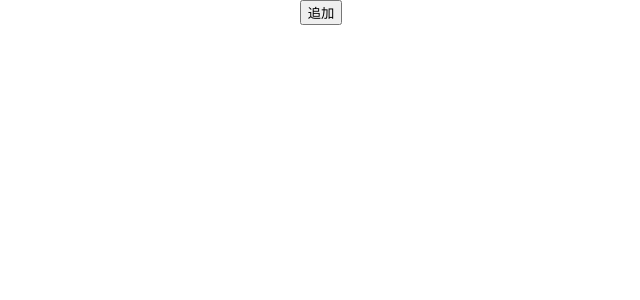
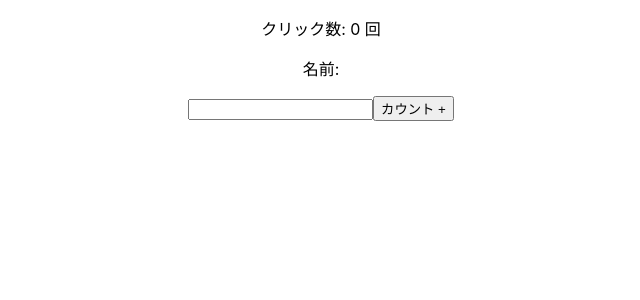
Before and after one commit to jnk1/2020-react-react-hooks, a React (Create React App) app: page / in a window 1280 px wide. Shown: the top 300 px of the page, without its empty margins (319-959 px from the left). Built offline with nearby package versions, Linux system fonts and the light colour scheme.

Commit message:
第8回 useEffectに触れてみよう

```diff
--- a/src/App.js
+++ b/src/App.js
@@ -3,7 +3,9 @@
 // import Counter from './components/Counter';
 // import CounterHook from './components/CounterHook';
 // import FormHook from  './components/FormHook';
-import ItemHook from './components/ItemHook';
+// import ItemHook from './components/ItemHook';
+// import ClassEffect from './components/ClassEffect';
+import EffectHook from './components/EffectHook';
 
 function App() {
   return (
@@ -11,7 +13,9 @@
       {/* <Counter />
       <CounterHook /> */}
       {/* <FormHook /> */}
-      <ItemHook />
+      {/* <ItemHook /> */}
+      {/* <ClassEffect /> */}
+      <EffectHook />
     </div>
   );
 }
--- /dev/null
+++ b/src/components/ClassEffect.js
@@ -0,0 +1,34 @@
+import React, { Component } from 'react'
+
+class ClassEffect extends Component {
+  constructor(props) {
+    super(props);
+    this.state = {
+      count: 0,
+    };
+  }
+
+  componentDidMount() {
+    document.title = `クリック数: ${this.state.count} 回`;
+  }
+
+  componentDidUpdate() {
+    document.title = `クリック数: ${this.state.count} 回`;
+  }
+
+  render() {
+    console.log(this.state)
+    return (
+      <div>
+        <p>クリック数: {this.state.count} 回</p>
+        <button
+          onClick={() => this.setState({ count: this.state.count + 1 })}
+        >
+          カウント +
+        </button>
+      </div>
+    )
+  }
+}
+
+export default ClassEffect
--- /dev/null
+++ b/src/components/EffectHook.js
@@ -0,0 +1,28 @@
+import React, { useState, useEffect } from 'react'
+
+function EffectHook() {
+  const [count, setCount] = useState(0);
+  const [name, setName] = useState('');
+
+  useEffect(() => {
+    document.title = `クリック数: ${count} 回`;
+    console.log('render');
+  }, [count]);
+
+  return (
+    <div>
+      <p>クリック数: {count} 回</p>
+      <p>名前: {name}</p>
+      <input
+        type="text"
+        value={name}
+        onChange={e => setName(e.target.value)}
+      />
+      <button onClick={() => setCount(count + 1)}>
+        カウント +
+      </button>
+    </div>
+  )
+}
+
+export default EffectHook
```
